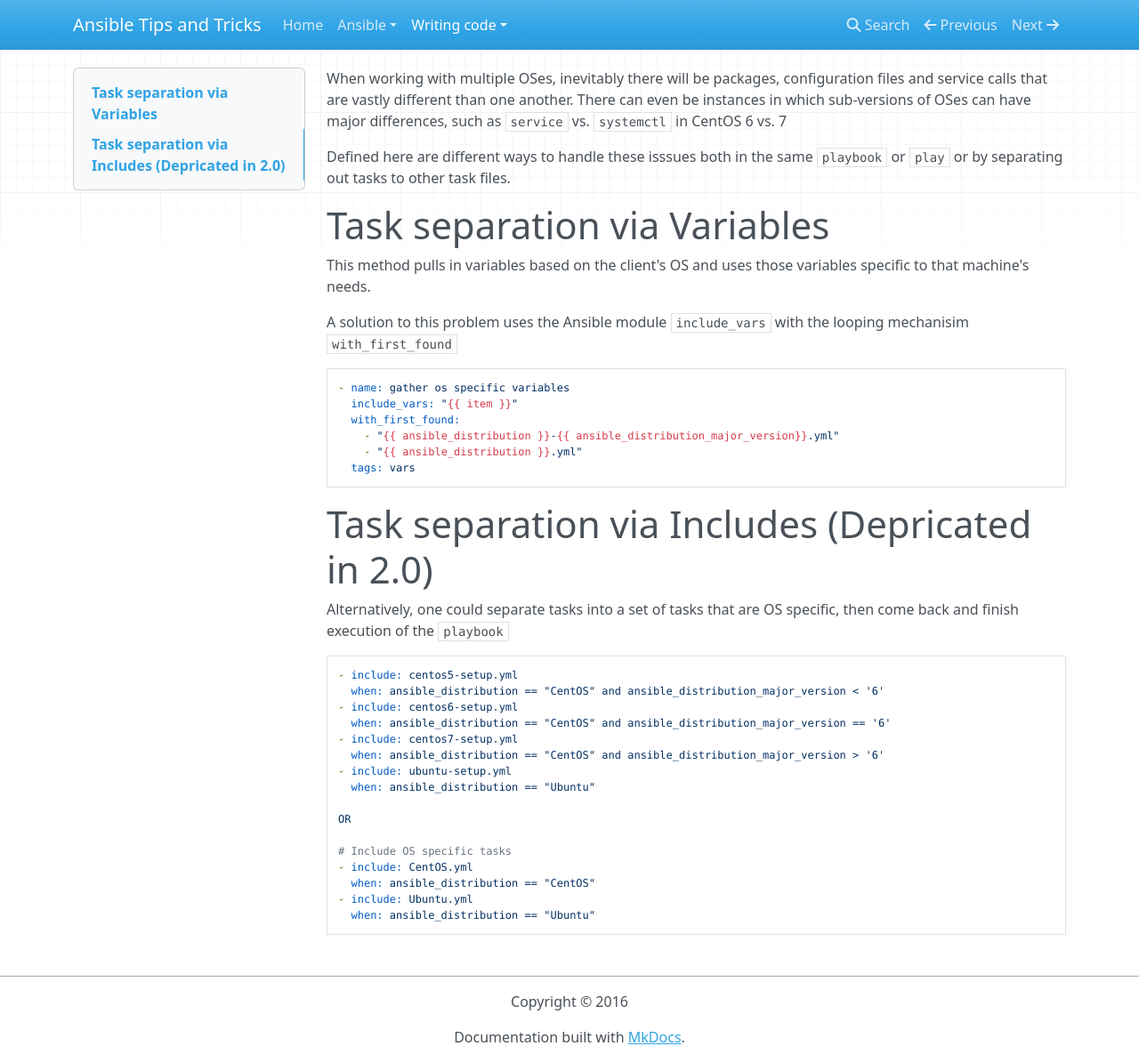
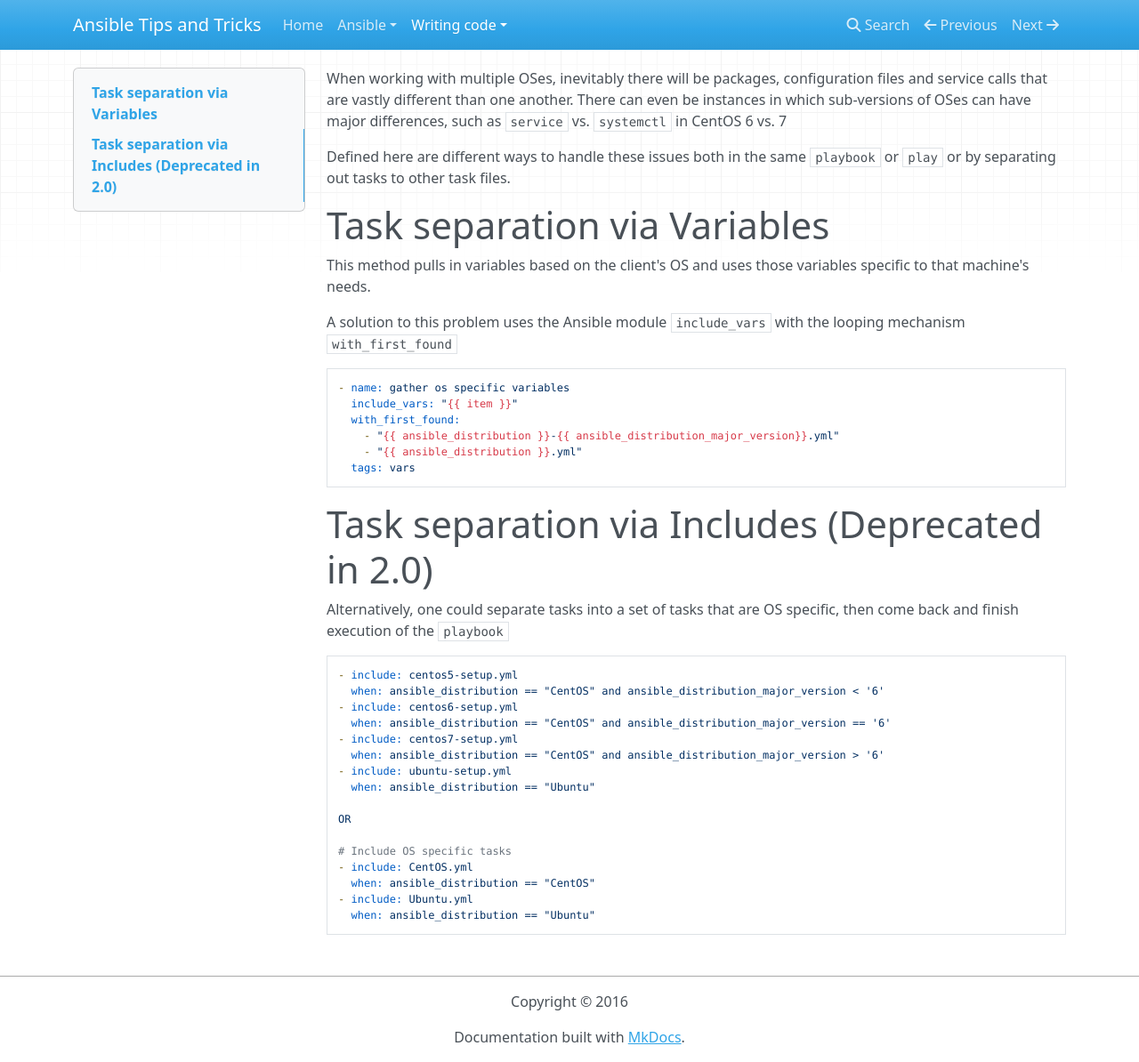
Before and after one commit to nfaction/ansible-tips-and-tricks, an MkDocs documentation site: the page built from docs/os-dependent-tasks/variables.md, in a window 1280 px wide and 1194 px high. Shown: the whole window at 89% size. Built offline with MkDocs 1.6.1, drawn with Linux system fonts in a browser that asks for light colours; nearby versions of some CDN libraries; old or Windows-style settings are respelled for this version of MkDocs.

Commit message:
Fix typos in variables.md

````diff
--- a/docs/os-dependent-tasks/variables.md
+++ b/docs/os-dependent-tasks/variables.md
@@ -1,12 +1,12 @@
 When working with multiple OSes, inevitably there will be packages, configuration files and service calls that are vastly different than one another.  There can even be instances in which sub-versions of OSes can have major differences, such as `service` vs. `systemctl` in CentOS 6 vs. 7
 
-Defined here are different ways to handle these isssues both in the same `playbook` or `play` or by separating out tasks to other task files.
+Defined here are different ways to handle these issues both in the same `playbook` or `play` or by separating out tasks to other task files.
 
 # Task separation via Variables
 
 This method pulls in variables based on the client's OS and uses those variables specific to that machine's needs.
 
-A solution to this problem uses the Ansible module `include_vars` with the looping mechanisim `with_first_found`
+A solution to this problem uses the Ansible module `include_vars` with the looping mechanism `with_first_found`
 
 ``` yaml
 - name: gather os specific variables
@@ -17,7 +17,7 @@ A solution to this problem uses the Ansible module `include_vars` with the loopi
   tags: vars
 ```
 
-# Task separation via Includes (Depricated in 2.0)
+# Task separation via Includes (Deprecated in 2.0)
 
 Alternatively, one could separate tasks into a set of tasks that are OS specific, then come back and finish execution of the `playbook`
 
````
